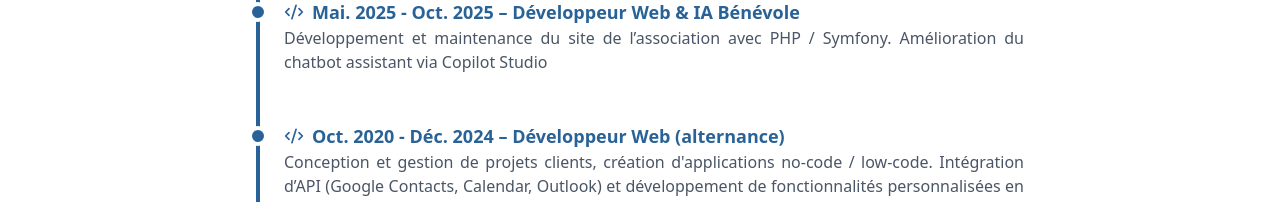
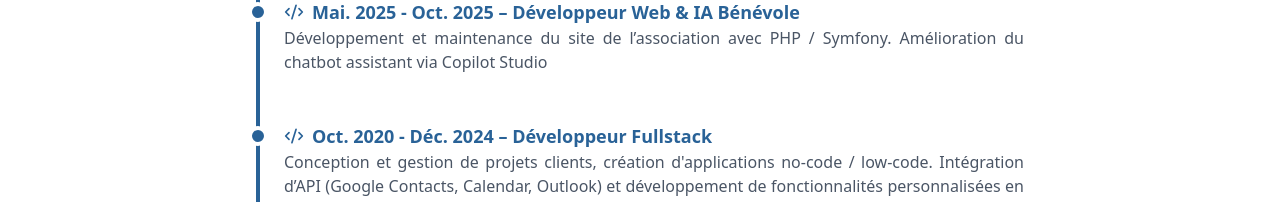
Before and after one commit to thoms-17/mon-portfolio, a React (Vite) app: page / in a window 1280 px wide. Shown: the part 1320-1522 px from the top of the page. Built offline with nearby package versions, Linux system fonts and the light colour scheme.

Commit message:
Modification alternance

```diff
--- a/src/data/experience.js
+++ b/src/data/experience.js
@@ -15,7 +15,7 @@ export const timelineItems = [
   },
   {
     year: "Oct. 2020 - Déc. 2024",
-    title: "Développeur Web (alternance)",
+    title: "Développeur Fullstack",
     description:
       "Conception et gestion de projets clients, création d'applications no-code / low-code. Intégration d’API (Google Contacts, Calendar, Outlook) et développement de fonctionnalités personnalisées en JavaScript et PHP. Animation de réunions clients bihebdomadaires, support technique (~20 tickets/mois), et contribution à l’architecture logicielle.",
     iconType: "code",
```
